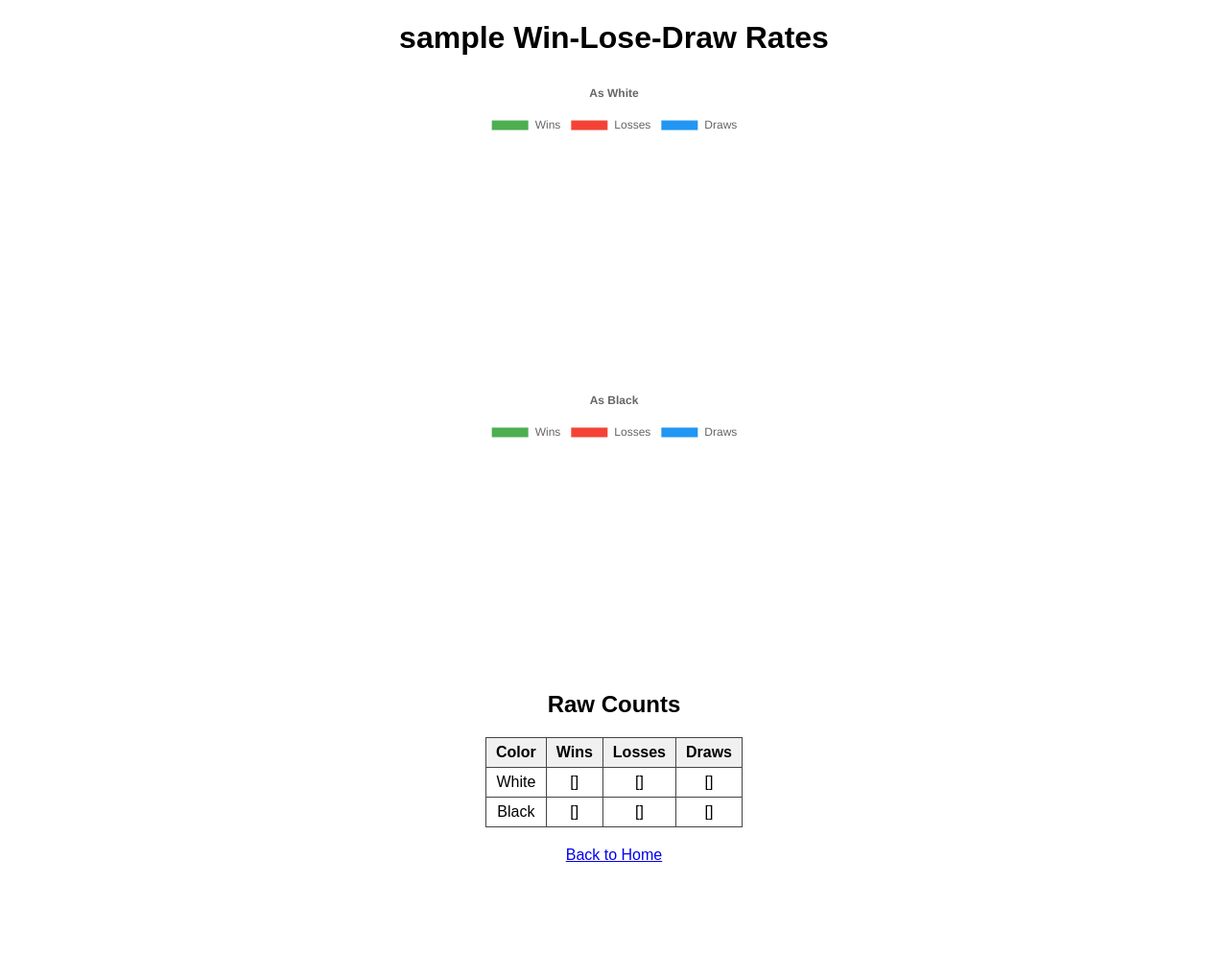
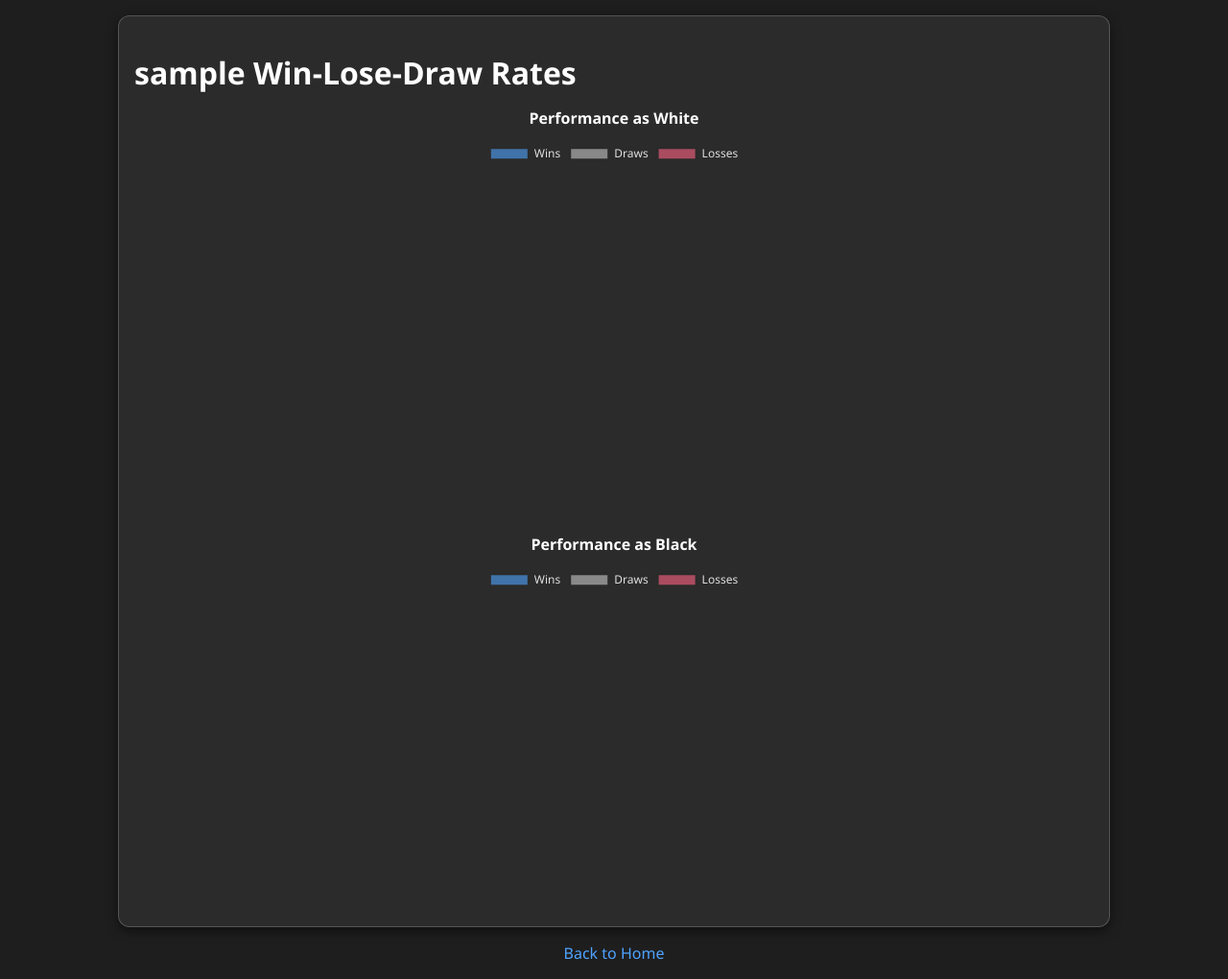
Before and after one commit to logan-a-richey/lichess_data_plotter, a Flask app: template web/templates/results_pie_chart.html in a window 1280 px wide. Shown: the whole page at 96% size. Before the commit the page ends 898 px from the top, so only its background shows below. Run offline with Flask 3, Linux system fonts and the light colour scheme; the template is opened without the code that fills it: most values are stand-ins (such as "Sample title", 1, 10 or a date in 2020).

Commit message:
applied dark theme css and js to pie chart

```diff
--- /dev/null
+++ b/web/static/scripts/common_charts.js
@@ -0,0 +1,46 @@
+/* common_charts.js */
+
+// ====== Dark Theme Defaults for Chart.js ======
+
+Chart.defaults.color = "#e0e0e0"; // default font color
+Chart.defaults.font.family = "'Segoe UI', Roboto, Helvetica, Arial, sans-serif";
+
+function getDarkChartOptions(titleText = "") {
+    return {
+        responsive: true,
+        maintainAspectRatio: false,
+        plugins: {
+            title: {
+                display: !!titleText,
+                text: titleText,
+                color: "#ffffff",
+                font: {
+                    size: 16,
+                    weight: "bold"
+                }
+            },
+            legend: {
+                labels: {
+                    color: "#e0e0e0"
+                }
+            },
+            tooltip: {
+                backgroundColor: "rgba(50,50,50,0.9)",
+                titleColor: "#ffffff",
+                bodyColor: "#e0e0e0",
+                borderColor: "rgba(255,255,255,0.1)",
+                borderWidth: 1
+            }
+        },
+        scales: {
+            x: {
+                ticks: { color: "#cfcfcf" },
+                grid: { color: "rgba(255,255,255,0.05)" }
+            },
+            y: {
+                ticks: { color: "#cfcfcf" },
+                grid: { color: "rgba(255,255,255,0.05)" }
+            }
+        }
+    };
+}
--- /dev/null
+++ b/web/static/styles/theme.css
@@ -0,0 +1,73 @@
+/* ====== Global Dark Theme ====== */
+body {
+    font-family: 'Segoe UI', Roboto, Helvetica, Arial, sans-serif;
+    background-color: #1e1e1e; /* dark gray */
+    color: #e0e0e0;           /* light gray text */
+    margin: 0;
+    padding: 0;
+}
+
+/* ====== Universal Container Style ====== */
+.page-container,
+.table-container,
+.chart-container {
+    background: #2b2b2b;            /* lighter gray card */
+    border: 1px solid rgba(255,255,255,0.2);
+    border-radius: 12px;
+    padding: 1rem;
+    margin: 1rem auto;
+    max-width: 1000px;
+    box-shadow: 0 4px 12px rgba(0,0,0,0.5);
+}
+
+.page-container canvas {
+    max-width: 400px;   /* or any desired width */
+    max-height: 400px;  /* or any desired height */
+    margin: 0 auto;
+    display: block;
+}
+
+/* ====== Headings ====== */
+h1, h2, h3 {
+    color: #ffffff;
+    margin-bottom: 0.5rem;
+}
+
+/* ====== Links ====== */
+a {
+    color: #4fa3ff; /* Canva-ish accent blue */
+    text-decoration: none;
+}
+a:hover {
+    text-decoration: underline;
+}
+
+/* ====== Tables ====== */
+table {
+    width: 100%;
+    border-collapse: collapse;
+    background: transparent;
+}
+
+th, td {
+    padding: 10px;
+    text-align: left;
+    border-bottom: 1px solid rgba(255,255,255,0.15);
+}
+
+thead th {
+    background-color: rgba(255,255,255,0.05);
+    color: #ffffff;
+    position: sticky;
+    top: 0;
+    z-index: 2;
+}
+
+/* ====== Dropdowns ====== */
+select {
+    background: #333;
+    color: #e0e0e0;
+    border: 1px solid rgba(255,255,255,0.2);
+    border-radius: 6px;
+    padding: 5px 10px;
+}
--- a/web/templates/results_pie_chart.html
+++ b/web/templates/results_pie_chart.html
@@ -4,75 +4,37 @@
 <head>
     <meta charset="UTF-8">
     <title>{{ my_username }} Win-Lose_Draw Rates</title>
-    <script src="https://cdn.jsdelivr.net/npm/chart.js"></script>
-    <style>
-        body { font-family: Arial, sans-serif; margin: 20px; }
-        canvas { display: block; margin: 20px auto; }
-        table { border-collapse: collapse; margin: 20px auto; }
-        th, td { border: 1px solid #444; padding: 6px 10px; text-align: center; }
-        th { background: #f0f0f0; }
-    </style>
+
+    <!-- Dark Theme CSS -->
+    <link rel="stylesheet" href="{{ url_for('static', filename='styles/theme.css') }}">
+
 </head>
 <body>
-    <h1 style="text-align:center;">{{ my_username }} Win-Lose-Draw Rates</h1>
-
-    <canvas id="whiteChart" width="300" height="300"></canvas>
-    <canvas id="blackChart" width="300" height="300"></canvas>
-
-    <h2 style="text-align:center;">Raw Counts</h2>
-    <table>
-        <thead>
-            <tr>
-                <th>Color</th>
-                <th>Wins</th>
-                <th>Losses</th>
-                <th>Draws</th>
-            </tr>
-        </thead>
-        <tbody>
-            <tr>
-                <td>White</td>
-                <td>{{ white_results.wins }}</td>
-                <td>{{ white_results.losses }}</td>
-                <td>{{ white_results.draws }}</td>
-            </tr>
-            <tr>
-                <td>Black</td>
-                <td>{{ black_results.wins }}</td>
-                <td>{{ black_results.losses }}</td>
-                <td>{{ black_results.draws }}</td>
-            </tr>
-        </tbody>
-    </table>
-
-    <script>
-        const whiteData = {
-            labels: ["Wins", "Losses", "Draws"],
-            datasets: [{
-                data: [{{ white_results.wins }}, {{ white_results.losses }}, {{ white_results.draws }}],
-                backgroundColor: ["#4caf50", "#f44336", "#2196f3"]
-            }]
-        };
-        const blackData = {
-            labels: ["Wins", "Losses", "Draws"],
-            datasets: [{
-                data: [{{ black_results.wins }}, {{ black_results.losses }}, {{ black_results.draws }}],
-                backgroundColor: ["#4caf50", "#f44336", "#2196f3"]
-            }]
-        };
-
-        new Chart(document.getElementById("whiteChart"), {
-            type: "pie",
-            data: whiteData,
-            options: { plugins: { title: { display: true, text: "As White" } } }
-        });
-        new Chart(document.getElementById("blackChart"), {
-            type: "pie",
-            data: blackData,
-            options: { plugins: { title: { display: true, text: "As Black" } } }
-        });
-    </script>
+    <div class="page-container">
+        <h1> {{ my_username }} Win-Lose-Draw Rates </h1>
+        <canvas id="WhiteChart" width="400" height="400"></canvas>
+        <br>
+        <br>
+        <canvas id="BlackChart" width="400" height="400"></canvas>
+        <!-- TODO explain text -->
+    </div>
 
     <p style="text-align:center;"><a href="{{ url_for('index') }}">Back to Home</a></p>
+
+    <!-- Javascript -->
+    <!-- Chart.js -->
+    <script src="https://cdn.jsdelivr.net/npm/chart.js"></script>
+
+    <!-- Common Dark Theme Options -->
+    <script src="{{ url_for('static', filename='scripts/common_charts.js') }}"></script>
+
+    <!-- Page Code -->
+    <script>
+        // data from Flask
+        const whiteData = {{ white_results | tojson }};
+        const blackData = {{ black_results | tojson }};
+    </script>
+    <script src="{{ url_for('static', filename='scripts/results_pie_chart.js')}}"></script>
+
 </body>
 </html>
```
Also changed, not shown: web/static/scripts/results_pie_chart.js (added, +62 -0 lines).
